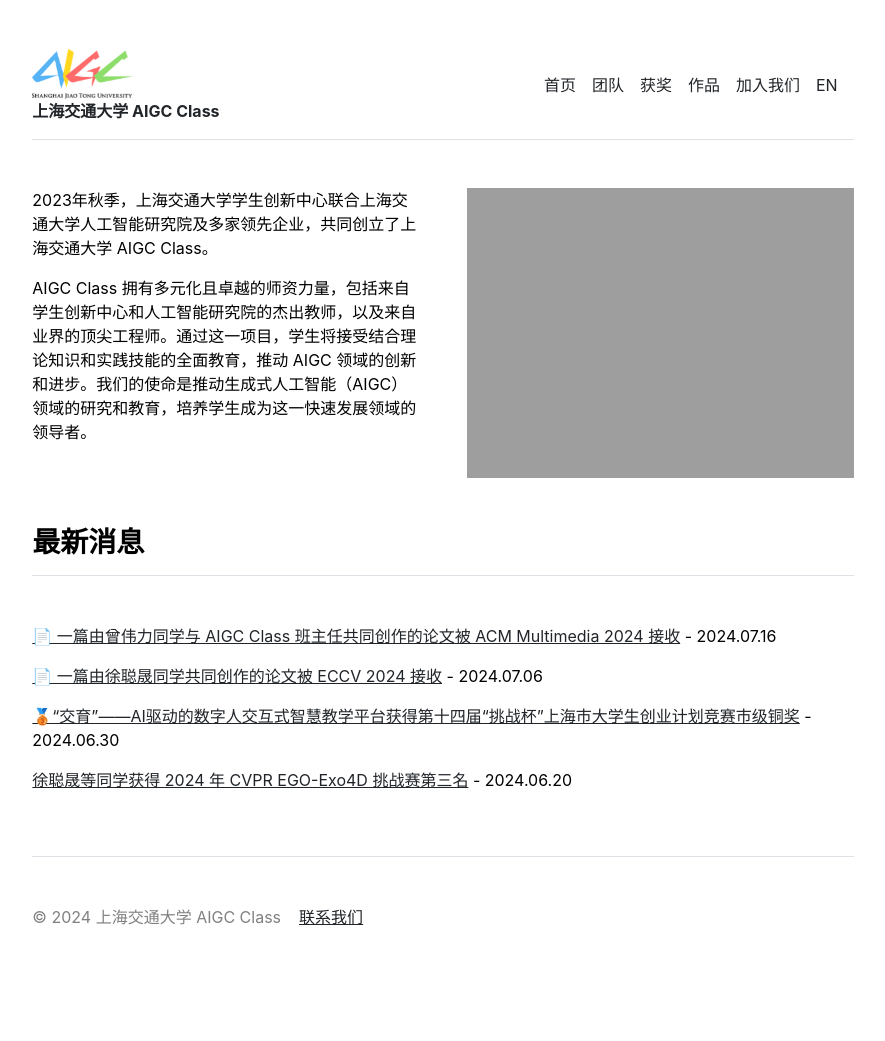
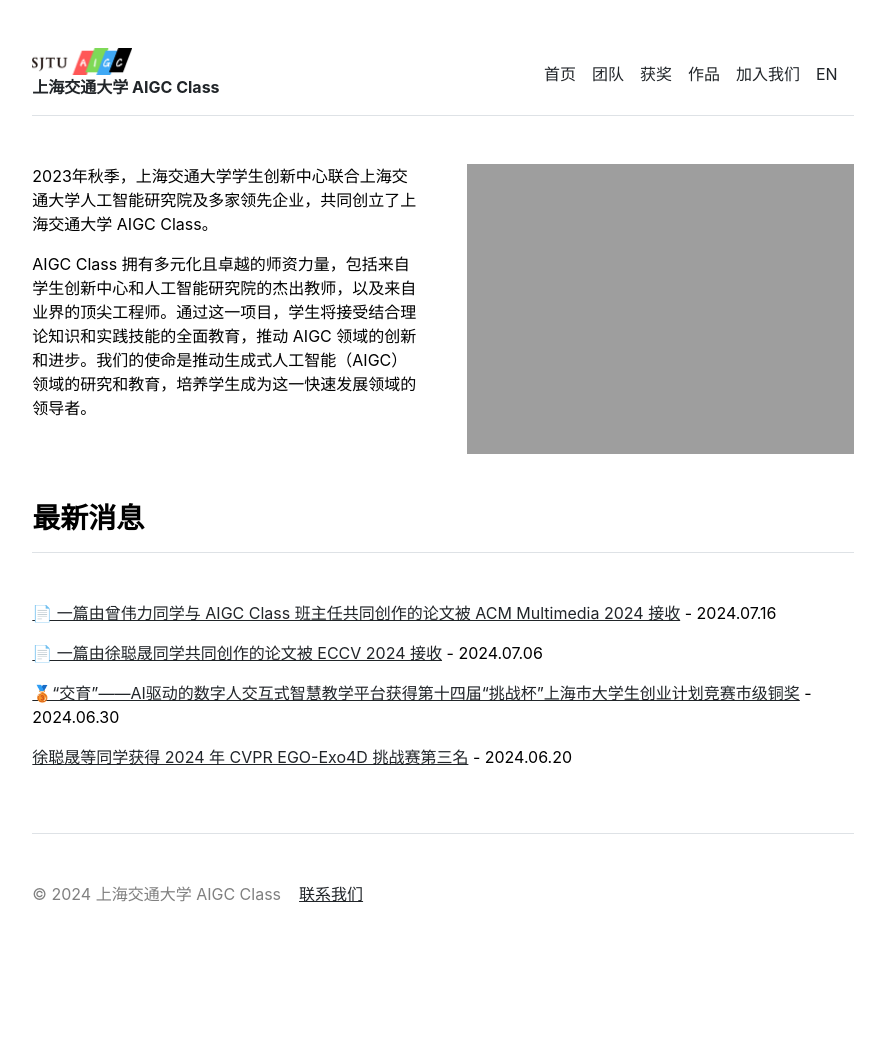
Before and after one commit to SJTU-AIGC/cn, a Jekyll site: the page built from index.md, in a window 1280 px wide. Shown: the whole page, without its empty margins (197-1082 px from the left). Built offline with Jekyll 4.4.1, drawn with Linux system fonts in a browser that asks for light colours; after the commit the page ends 1018 px from its top, so only the background shows below that.

Commit message:
Update header.html

```diff
--- a/_includes/header.html
+++ b/_includes/header.html
@@ -11,7 +11,7 @@
     <a href="{{ site.github.url }}/" class="d-flex align-items-center">
       <span id="logo-container">
         <!-- 旧 Logo -->
-        <img src="{{ site.github.url }}/assets/img/SJTU AIGC-logo-RGB.png" alt="SJTU-AIGC-Logo" class="logo"/>
+        <img src="{{ site.github.url }}/assets/img/SJTU AIGC-logo-RGB.png" alt="SJTU-AIGC-Logo" class="logo" width="20%"/>
       </span>
     </a>
 
```
Also changed, not shown: other parts of _includes/header.html (+1 -1 lines).
